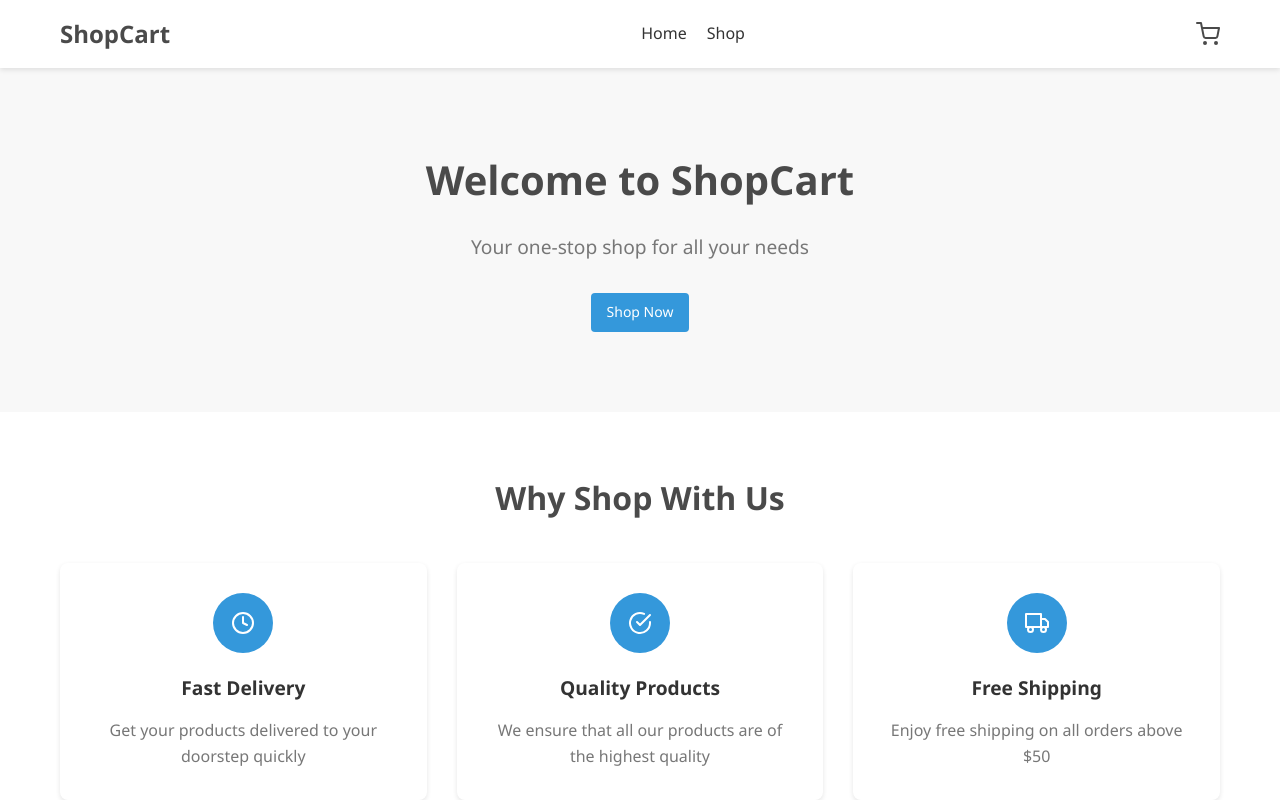
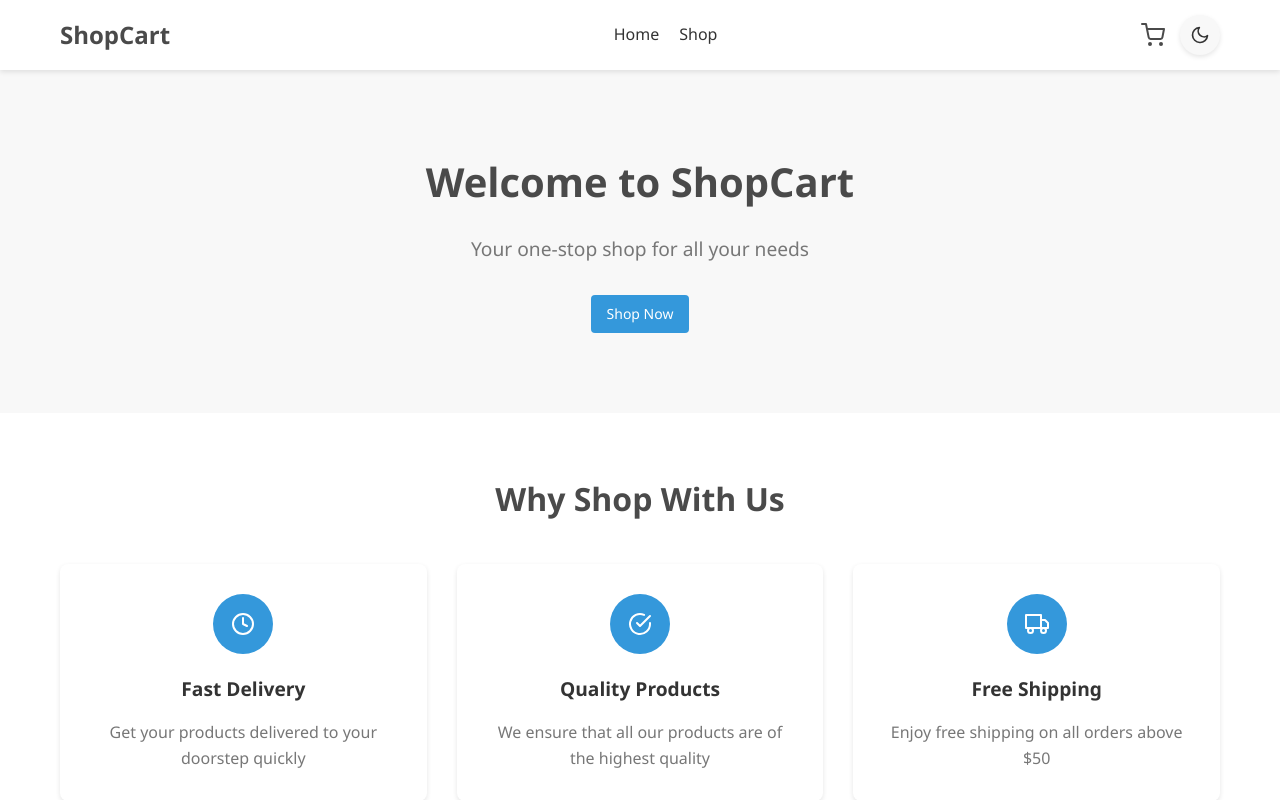
Before and after one commit to bit2swaz/shopping-cart, a React (Create React App) app: page / in a window 1280 px wide. Shown: the top 800 px of the page. Built offline with nearby package versions, Linux system fonts and the light colour scheme.

Commit message:
Add theme toggle feature with light/dark mode support

```diff
--- a/src/App.js
+++ b/src/App.js
@@ -1,6 +1,7 @@
 import React from 'react';
 import { BrowserRouter as Router, Routes, Route } from 'react-router-dom';
 import { CartProvider } from './contexts/CartContext';
+import { ThemeProvider } from './contexts/ThemeContext';
 import Navbar from './components/Navbar';
 import HomePage from './pages/HomePage';
 import ShopPage from './pages/ShopPage';
@@ -10,6 +11,7 @@ import './styles/global.css';
 function App() {
   return (
     <Router>
+      <ThemeProvider>
         <CartProvider>
           <div className="App">
             <Navbar />
@@ -22,6 +24,7 @@ function App() {
             </main>
           </div>
         </CartProvider>
+      </ThemeProvider>
     </Router>
   );
 }
--- a/src/components/Navbar.js
+++ b/src/components/Navbar.js
@@ -1,10 +1,12 @@
 import React, { useState } from 'react';
 import { Link } from 'react-router-dom';
 import { useCart } from '../contexts/CartContext';
+import { useTheme } from '../contexts/ThemeContext';
 import '../styles/Navbar.css';
 
 const Navbar = () => {
   const { itemCount } = useCart();
+  const { darkMode, toggleTheme } = useTheme();
   const [showMobileMenu, setShowMobileMenu] = useState(false);
 
   const toggleMobileMenu = () => {
@@ -37,6 +39,7 @@ const Navbar = () => {
           </li>
         </ul>
 
+        <div className="navbar-actions">
           <div className="cart-icon-container">
             <Link to="/cart" className="cart-icon-link">
               <svg
@@ -58,6 +61,43 @@ const Navbar = () => {
               {itemCount > 0 && <span className="cart-count">{itemCount}</span>}
             </Link>
           </div>
+
+          <button className="theme-toggle" onClick={toggleTheme} aria-label="Toggle theme">
+            {darkMode ? (
+              <svg
+                xmlns="http://www.w3.org/2000/svg"
+                viewBox="0 0 24 24"
+                fill="none"
+                stroke="currentColor"
+                strokeWidth="2"
+                strokeLinecap="round"
+                strokeLinejoin="round"
+              >
+                <circle cx="12" cy="12" r="5"></circle>
+                <line x1="12" y1="1" x2="12" y2="3"></line>
+                <line x1="12" y1="21" x2="12" y2="23"></line>
+                <line x1="4.22" y1="4.22" x2="5.64" y2="5.64"></line>
+                <line x1="18.36" y1="18.36" x2="19.78" y2="19.78"></line>
+                <line x1="1" y1="12" x2="3" y2="12"></line>
+                <line x1="21" y1="12" x2="23" y2="12"></line>
+                <line x1="4.22" y1="19.78" x2="5.64" y2="18.36"></line>
+                <line x1="18.36" y1="5.64" x2="19.78" y2="4.22"></line>
+              </svg>
+            ) : (
+              <svg
+                xmlns="http://www.w3.org/2000/svg"
+                viewBox="0 0 24 24"
+                fill="none"
+                stroke="currentColor"
+                strokeWidth="2"
+                strokeLinecap="round"
+                strokeLinejoin="round"
+              >
+                <path d="M21 12.79A9 9 0 1 1 11.21 3 7 7 0 0 0 21 12.79z"></path>
+              </svg>
+            )}
+          </button>
+        </div>
       </div>
     </nav>
   );
--- /dev/null
+++ b/src/contexts/ThemeContext.js
@@ -0,0 +1,46 @@
+import React, { createContext, useContext, useState, useEffect } from 'react';
+
+const ThemeContext = createContext();
+
+export const ThemeProvider = ({ children }) => {
+  const [darkMode, setDarkMode] = useState(() => {
+    // Check if theme preference is saved in localStorage
+    const savedTheme = localStorage.getItem('darkMode');
+    // If it exists, parse it; otherwise check for system preference
+    return savedTheme
+      ? JSON.parse(savedTheme)
+      : window.matchMedia('(prefers-color-scheme: dark)').matches;
+  });
+
+  // Update localStorage and apply theme when darkMode changes
+  useEffect(() => {
+    localStorage.setItem('darkMode', JSON.stringify(darkMode));
+    applyTheme(darkMode);
+  }, [darkMode]);
+
+  // Apply theme to document body
+  const applyTheme = (isDark) => {
+    document.body.classList.toggle('dark-theme', isDark);
+  };
+
+  // Toggle theme function
+  const toggleTheme = () => {
+    setDarkMode(prevMode => !prevMode);
+  };
+
+  return (
+    <ThemeContext.Provider value={{ darkMode, toggleTheme }}>
+      {children}
+    </ThemeContext.Provider>
+  );
+};
+
+export const useTheme = () => {
+  const context = useContext(ThemeContext);
+  if (!context) {
+    throw new Error('useTheme must be used within a ThemeProvider');
+  }
+  return context;
+};
+
+export default ThemeContext;
--- a/src/styles/HomePage.css
+++ b/src/styles/HomePage.css
@@ -7,12 +7,14 @@
   padding: 80px 0;
   text-align: center;
   margin-bottom: 60px;
+  transition: background-color 0.3s ease;
 }
 
 .hero-section h1 {
   font-size: 2.5rem;
   margin-bottom: 20px;
   color: var(--primary-color);
+  transition: color 0.3s ease;
 }
 
 .hero-section p {
@@ -22,6 +24,7 @@
   max-width: 600px;
   margin-left: auto;
   margin-right: auto;
+  transition: color 0.3s ease;
 }
 
 .shop-now-btn {
@@ -39,6 +42,7 @@
   margin-bottom: 40px;
   font-size: 2rem;
   color: var(--primary-color);
+  transition: color 0.3s ease;
 }
 
 .features-grid {
@@ -52,7 +56,8 @@
   padding: 30px;
   border-radius: 8px;
   box-shadow: var(--shadow);
-  transition: var(--transition);
+  transition: transform 0.3s ease, box-shadow 0.3s ease, background-color 0.3s ease;
+  background-color: var(--card-bg);
 }
 
 .feature:hover {
@@ -70,20 +75,25 @@
   justify-content: center;
   margin: 0 auto 20px;
   color: white;
+  transition: background-color 0.3s ease;
 }
 
 .feature h3 {
   margin-bottom: 15px;
   font-size: 1.2rem;
+  color: var(--text-color);
+  transition: color 0.3s ease;
 }
 
 .feature p {
   color: var(--light-text);
+  transition: color 0.3s ease;
 }
 
 .promo-section {
   background-color: var(--secondary-color);
   padding: 60px 0;
+  transition: background-color 0.3s ease;
 }
 
 .promo-section .container {
@@ -97,17 +107,20 @@
   font-size: 2rem;
   margin-bottom: 20px;
   color: var(--primary-color);
+  transition: color 0.3s ease;
 }
 
 .promo-content p {
   margin-bottom: 30px;
   color: var(--light-text);
+  transition: color 0.3s ease;
 }
 
 .promo-image img {
   width: 100%;
   border-radius: 8px;
   box-shadow: var(--shadow);
+  transition: box-shadow 0.3s ease;
 }
 
 @media (max-width: 768px) {
--- a/src/styles/Navbar.css
+++ b/src/styles/Navbar.css
@@ -1,10 +1,11 @@
 .navbar {
-  background-color: white;
+  background-color: var(--card-bg);
   box-shadow: var(--shadow);
   position: sticky;
   top: 0;
   z-index: 100;
   padding: 15px 0;
+  transition: background-color 0.3s ease, box-shadow 0.3s ease;
 }
 
 .navbar-container {
@@ -17,6 +18,7 @@
   font-size: 1.5rem;
   font-weight: bold;
   color: var(--primary-color);
+  transition: color 0.3s ease;
 }
 
 .navbar-menu {
@@ -32,6 +34,7 @@
   color: var(--text-color);
   position: relative;
   padding-bottom: 5px;
+  transition: color 0.3s ease;
 }
 
 .navbar-link:hover {
@@ -53,6 +56,11 @@
   width: 100%;
 }
 
+.navbar-actions {
+  display: flex;
+  align-items: center;
+}
+
 .cart-icon-container {
   position: relative;
 }
@@ -64,6 +72,7 @@
 
 .cart-icon {
   color: var(--primary-color);
+  transition: color 0.3s ease;
 }
 
 .cart-count {
@@ -80,6 +89,7 @@
   justify-content: center;
   font-size: 12px;
   font-weight: bold;
+  transition: background-color 0.3s ease;
 }
 
 .mobile-menu-icon {
@@ -109,7 +119,7 @@
     top: 100%;
     left: 0;
     width: 100%;
-    background-color: white;
+    background-color: var(--card-bg);
     flex-direction: column;
     align-items: center;
     padding: 20px 0;
--- a/src/styles/ProductCard.css
+++ b/src/styles/ProductCard.css
@@ -1,9 +1,9 @@
 .product-card {
-  background-color: white;
+  background-color: var(--card-bg);
   border-radius: 8px;
   overflow: hidden;
   box-shadow: var(--shadow);
-  transition: var(--transition);
+  transition: transform 0.3s ease, box-shadow 0.3s ease, background-color 0.3s ease;
   height: 100%;
   display: flex;
   flex-direction: column;
@@ -20,7 +20,8 @@
   align-items: center;
   justify-content: center;
   padding: 20px;
-  background-color: white;
+  background-color: var(--card-bg);
+  transition: background-color 0.3s ease;
 }
 
 .product-image {
@@ -46,6 +47,7 @@
   overflow: hidden;
   text-overflow: ellipsis;
   height: 48px;
+  transition: color 0.3s ease;
 }
 
 .product-price {
@@ -53,6 +55,7 @@
   font-weight: bold;
   color: var(--primary-color);
   margin-bottom: 15px;
+  transition: color 0.3s ease;
 }
 
 .add-to-cart-btn {
--- a/src/styles/ShopPage.css
+++ b/src/styles/ShopPage.css
@@ -6,6 +6,7 @@
   margin-bottom: 30px;
   text-align: center;
   color: var(--primary-color);
+  transition: color 0.3s ease;
 }
 
 .products-grid {
@@ -28,6 +29,12 @@
   border-radius: 50%;
   animation: spin 1s linear infinite;
   margin-bottom: 20px;
+  transition: border-color 0.3s ease;
+}
+
+.loading p {
+  color: var(--text-color);
+  transition: color 0.3s ease;
 }
 
 @keyframes spin {
@@ -44,4 +51,5 @@
   color: var(--danger-color);
   margin-bottom: 20px;
   font-size: 18px;
+  transition: color 0.3s ease;
 }
--- a/src/styles/global.css
+++ b/src/styles/global.css
@@ -1,5 +1,6 @@
 /* Global Styles */
 :root {
+  /* Light Theme Variables */
   --primary-color: #4a4a4a;
   --secondary-color: #f8f8f8;
   --accent-color: #3498db;
@@ -8,8 +9,27 @@
   --text-color: #333;
   --light-text: #777;
   --border-color: #ddd;
+  --bg-color: #fff;
+  --card-bg: #fff;
   --shadow: 0 2px 5px rgba(0, 0, 0, 0.1);
   --transition: all 0.3s ease;
+  --hover-bg: #f0f0f0;
+}
+
+/* Dark Theme Variables */
+.dark-theme {
+  --primary-color: #e0e0e0;
+  --secondary-color: #333;
+  --accent-color: #61dafb;
+  --danger-color: #ff6b6b;
+  --success-color: #5cdb95;
+  --text-color: #f0f0f0;
+  --light-text: #b0b0b0;
+  --border-color: #555;
+  --bg-color: #222;
+  --card-bg: #2d2d2d;
+  --shadow: 0 2px 5px rgba(0, 0, 0, 0.3);
+  --hover-bg: #3a3a3a;
 }
 
 * {
@@ -22,7 +42,8 @@ body {
   font-family: 'Segoe UI', Tahoma, Geneva, Verdana, sans-serif;
   line-height: 1.6;
   color: var(--text-color);
-  background-color: #fff;
+  background-color: var(--bg-color);
+  transition: background-color 0.3s ease, color 0.3s ease;
 }
 
 a {
@@ -107,10 +128,11 @@ a:hover {
   cursor: pointer;
   font-size: 16px;
   transition: var(--transition);
+  color: var(--text-color);
 }
 
 .quantity-btn:hover {
-  background-color: #e9e9e9;
+  background-color: var(--hover-bg);
 }
 
 .quantity-input {
@@ -119,6 +141,8 @@ a:hover {
   text-align: center;
   border: 1px solid var(--border-color);
   margin: 0 5px;
+  background-color: var(--bg-color);
+  color: var(--text-color);
 }
 
 /* Grid Layout */
@@ -126,6 +150,32 @@ a:hover {
   display: grid;
   grid-template-columns: repeat(auto-fill, minmax(250px, 1fr));
   gap: 20px;
+}
+
+/* Theme Toggle Button */
+.theme-toggle {
+  width: 40px;
+  height: 40px;
+  border-radius: 50%;
+  background-color: var(--secondary-color);
+  border: none;
+  display: flex;
+  align-items: center;
+  justify-content: center;
+  cursor: pointer;
+  color: var(--text-color);
+  transition: var(--transition);
+  box-shadow: var(--shadow);
+  margin-left: 15px;
+}
+
+.theme-toggle:hover {
+  transform: rotate(30deg);
+}
+
+.theme-toggle svg {
+  width: 20px;
+  height: 20px;
 }
 
 /* Responsive */
```
Also changed, not shown: src/styles/Cart.css (+11 -0 lines). Lines whose indentation alone changed are shown as unchanged.
